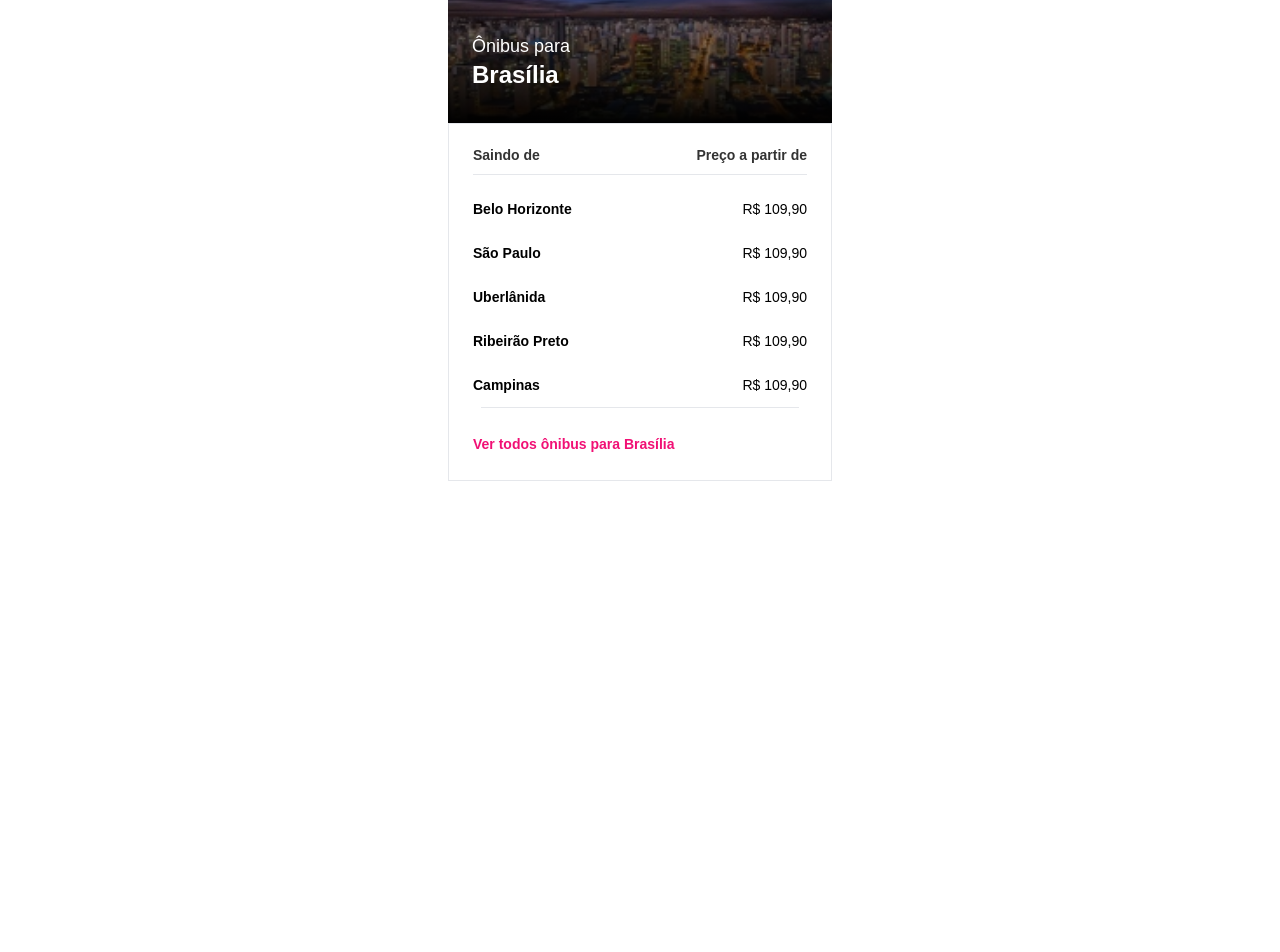
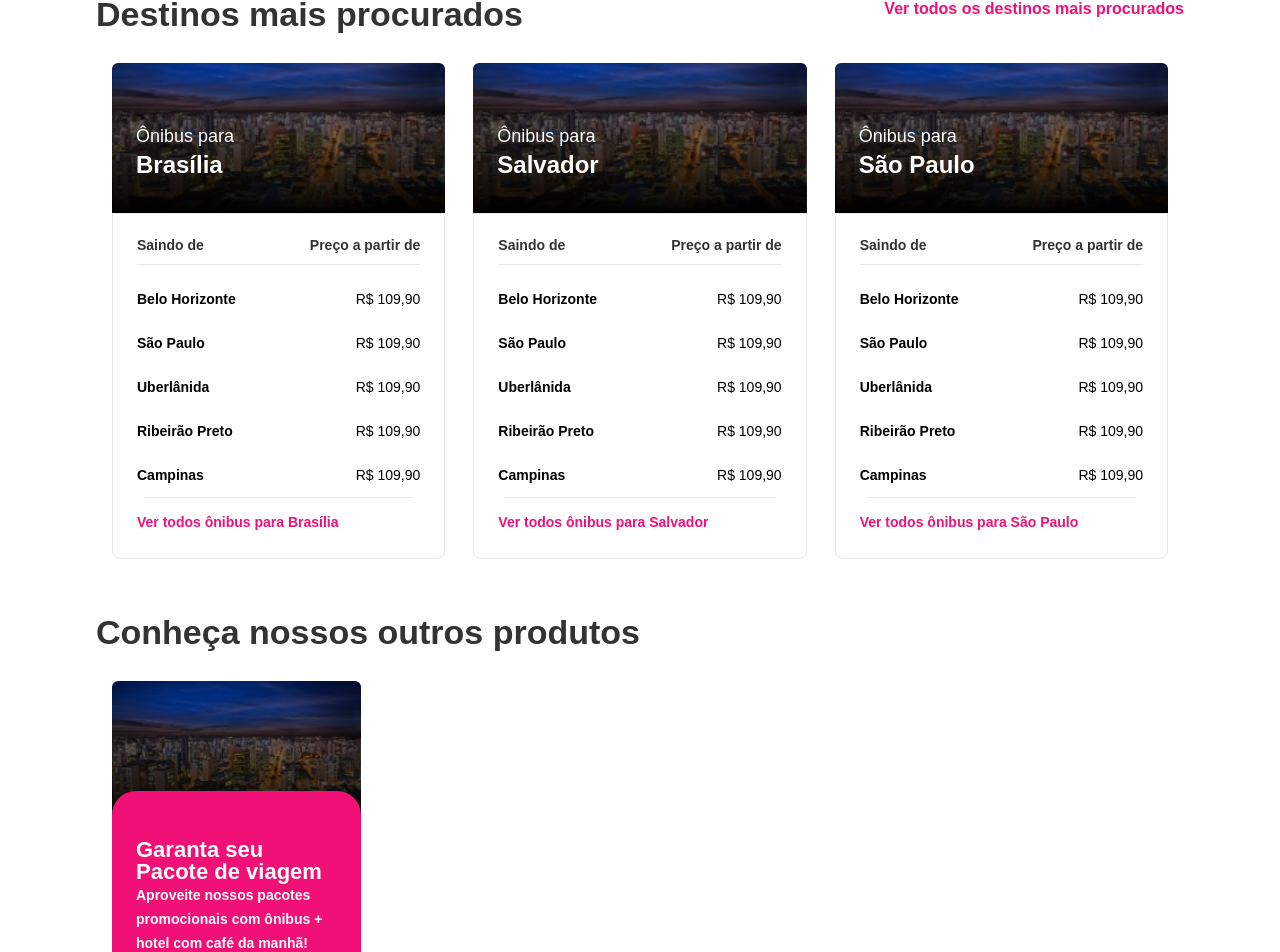
Before and after one commit to rafaelsantos12/clonebuser, a Nuxt app: page / in a window 1280 px wide. Shown: the part 789-1741 px from the top of the page. Before the commit the page ends 1270 px from the top, so only its background shows below. Built offline with nearby package versions, Linux system fonts and the light colour scheme.

Commit message:
cardproduct e viagens

```diff
--- a/components/molecules/Card.vue
+++ b/components/molecules/Card.vue
@@ -1,5 +1,5 @@
 <template>
-  <div class="wrapper-card max-w-sm m-auto mt-8" :style="varCSS">
+  <div class="wrapper-card max-w-sm mt-8" :style="varCSS">
     <div class="top-card rounded-t-md p-6 pt-16">
       <AtomsTitle tag="h5" :color="colorTitle" fontSize="18px" class="mb-2">{{
         topTitle
@@ -13,7 +13,7 @@
       </AtomsTitle>
     </div>
 
-    <div class="border border-inherit p-6">
+    <div class="border border-inherit p-6 rounded-b-lg">
       <div class="flex head-card justify-between">
         <AtomsTitle tag="h5" fontSize="14px" fontWeight="600">
           Saindo de
@@ -27,7 +27,7 @@
       <slot name="content" />
 
       <hr width="95%" class="center mt-3 m-auto" />
-      <div class="footer-card mt-6">
+      <div class="footer-card mt-3">
         <AtomsInternalLink
           href="/"
           color="#f11075"
--- /dev/null
+++ b/components/molecules/CardProducts.vue
@@ -0,0 +1,53 @@
+<template>
+  <div class="wrapper-card max-w-sm mt-8" :style="varCSS">
+    <div class="top-card rounded-t-md p-6 pt-16">
+      <AtomsTitle tag="h5" :color="colorTitle" fontSize="18px" class="mb-2">{{
+        topTitle
+      }}</AtomsTitle>
+      <AtomsTitle
+        tag="h3"
+        :color="colorTitle"
+        :fontSize="fontSize"
+        fontWeight="700"
+        >{{ cityTitle }}
+      </AtomsTitle>
+    </div>
+
+    <div class="border-inherit p-6 rounded-b-lg main-content rounded-t-3xl">
+      <slot name="content" />
+    </div>
+  </div>
+</template>
+<script>
+export default {
+  name: "CardProducts",
+  props: {
+    bgImage: {
+      type: String,
+      default: "",
+    },
+  },
+  computed: {
+    varCSS() {
+      return {
+        "--bgImage": this.bgImage,
+      };
+    },
+  },
+};
+</script>
+<style>
+.top-card {
+  background-image: linear-gradient(180deg, transparent, #000),
+    url("/images/campinas-sp.jpg");
+
+  background-size: cover;
+  background-position: 30%;
+  height: 150px;
+}
+
+.main-content {
+  background-color: #f11075;
+  margin-top: -40px;
+}
+</style>
--- /dev/null
+++ b/components/organisms/CarouselCard.vue
@@ -0,0 +1,105 @@
+<template>
+  <div class="max-w-screen-xl m-auto mt-14">
+    <div class="flex justify-between mx-24">
+      <AtomsTitle tag="h2" fontSize="34px" fontWeight="800">
+        Destinos mais procurados
+      </AtomsTitle>
+      <AtomsInternalLink
+        href="/"
+        color="#f11075"
+        fontSize="16px"
+        fontWeight="700"
+        hoverColor="#f11075"
+      >
+        Ver todos os destinos mais procurados
+      </AtomsInternalLink>
+    </div>
+    <div class="mx-28 grid grid-cols-3 gap-7">
+      <MoleculesCard
+        topTitle="Ônibus para"
+        cityTitle="Brasília"
+        colorTitle="#fff"
+        fontSize="24px"
+      >
+        <template v-slot:content>
+          <div
+            v-for="city in citys"
+            :key="city.name"
+            class="flex justify-between body-card mt-6"
+          >
+            <span class="font-semibold text-sm">{{ city.name }}</span>
+            <span class="text-sm">{{ city.price }}</span>
+          </div>
+        </template>
+      </MoleculesCard>
+      <MoleculesCard
+        topTitle="Ônibus para"
+        cityTitle="Salvador"
+        colorTitle="#fff"
+        fontSize="24px"
+      >
+        <template v-slot:content>
+          <div
+            v-for="city in citys"
+            :key="city.name"
+            class="flex justify-between body-card mt-6"
+          >
+            <span class="font-semibold text-sm">{{ city.name }}</span>
+            <span class="text-sm">{{ city.price }}</span>
+          </div>
+        </template>
+      </MoleculesCard>
+      <MoleculesCard
+        topTitle="Ônibus para"
+        cityTitle="São Paulo"
+        colorTitle="#fff"
+        fontSize="24px"
+      >
+        <template v-slot:content>
+          <div
+            v-for="city in citys"
+            :key="city.name"
+            class="flex justify-between body-card mt-6"
+          >
+            <span class="font-semibold text-sm">{{ city.name }}</span>
+            <span class="text-sm">{{ city.price }}</span>
+          </div>
+        </template>
+      </MoleculesCard>
+    </div>
+  </div>
+</template>
+
+<script>
+export default {
+  name: "CarouselCard",
+  data() {
+    return {
+      citys: [
+        {
+          name: "Belo Horizonte",
+          price: "R$ 109,90",
+        },
+        {
+          name: "São Paulo",
+          price: "R$ 109,90",
+        },
+        {
+          name: "Uberlânida",
+          price: "R$ 109,90",
+        },
+        {
+          name: "Ribeirão Preto",
+          price: "R$ 109,90",
+        },
+        {
+          name: "Campinas",
+          price: "R$ 109,90",
+        },
+      ],
+    };
+  },
+};
+</script>
+
+<style scoped></style>
--- /dev/null
+++ b/components/organisms/Products.vue
@@ -0,0 +1,32 @@
+<template>
+  <div class="max-w-screen-xl m-auto mt-14">
+    <div class="mx-24">
+      <AtomsTitle tag="h2" fontSize="34px" fontWeight="800">
+        Conheça nossos outros produtos
+      </AtomsTitle>
+    </div>
+    <div class="mx-28 grid grid-cols-4 gap-5">
+      <MoleculesCardProducts>
+        <template v-slot:content>
+          <div class="body-card mt-6">
+            <AtomsTitle tag="h2" fontSize="22px" fontWeight="700" color="#fff">
+              Garanta seu Pacote de viagem
+            </AtomsTitle>
+            <span class="text-sm text-white font-semibold text-xs">
+              Aproveite nossos pacotes promocionais com ônibus + hotel com café
+              da manhã!
+            </span>
+          </div>
+        </template>
+      </MoleculesCardProducts>
+    </div>
+  </div>
+</template>
+
+<script>
+export default {
+  name: "Products",
+};
+</script>
+
+<style scoped></style>
--- a/pages/index.vue
+++ b/pages/index.vue
@@ -3,54 +3,13 @@
     <OrganismsHeader />
     <OrganismsSearchTrip />
     <OrganismsPromotions />
-    <MoleculesCard
-      topTitle="Ônibus para"
-      cityTitle="Brasília"
-      colorTitle="#fff"
-      fontSize="24px"
-    >
-      <template v-slot:content>
-        <div
-          v-for="city in citys"
-          :key="city.name"
-          class="flex justify-between body-card mt-6"
-        >
-          <span class="font-semibold text-sm">{{ city.name }}</span>
-          <span class="text-sm">{{ city.price }}</span>
-        </div>
-      </template>
-    </MoleculesCard>
+    <OrganismsCarouselCard />
+    <OrganismsProducts />
   </div>
 </template>
 
 <script>
 export default {
   name: "IndexPage",
-  data() {
-    return {
-      citys: [
-        {
-          name: "Belo Horizonte",
-          price: "R$ 109,90",
-        },
-        {
-          name: "São Paulo",
-          price: "R$ 109,90",
-        },
-        {
-          name: "Uberlânida",
-          price: "R$ 109,90",
-        },
-        {
-          name: "Ribeirão Preto",
-          price: "R$ 109,90",
-        },
-        {
-          name: "Campinas",
-          price: "R$ 109,90",
-        },
-      ],
-    };
-  },
 };
 </script>
```
Also changed, not shown: components/molecules/ButtunIcon.vue (added).
